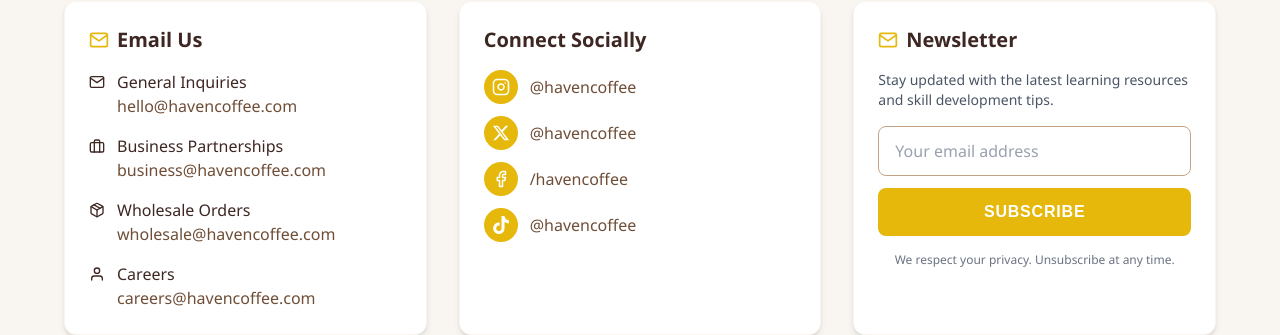
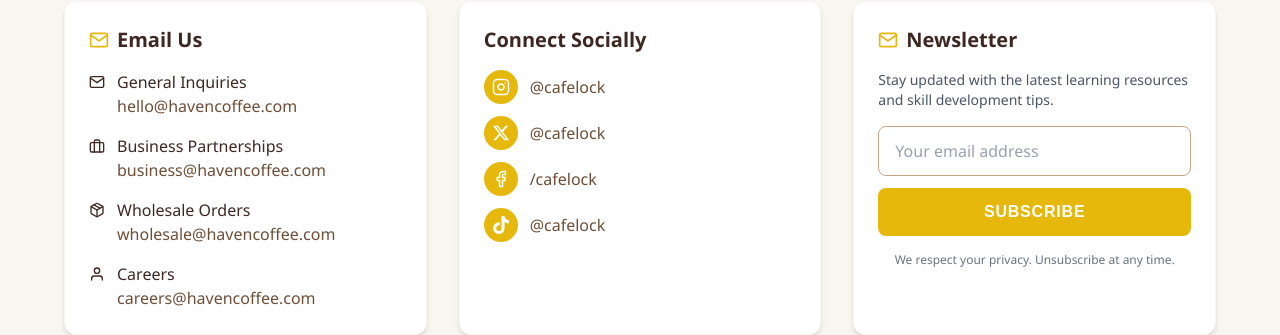
Before and after one commit to ZayanMustafa/coffeeshop, a Next.js app: page /contact in a window 1280 px wide. Shown: the part 593-928 px from the top of the page. Built offline with nearby package versions, Linux system fonts and the light colour scheme.

Commit message:
Update Name

```diff
--- a/src/components/contact/EmailOptions.js
+++ b/src/components/contact/EmailOptions.js
@@ -4,6 +4,7 @@
 'use client';
 import { CONTACT_INFO } from '@/constant/Contact';
 import { motion } from 'framer-motion';
+import Link from 'next/link';
 import { FiMail, FiBriefcase, FiPackage, FiUser } from 'react-icons/fi';
 
 // In your contact page component:
@@ -26,12 +27,12 @@ export const EmailContactCard = ({ contactInfo }) => {
           <FiMail className="mt-1 flex-shrink-0 text-[#3E2723]" />
           <div>
             <p className="font-medium text-[#3E2723]">General Inquiries</p>
-            <a
-              href={`mailto:${contactInfo.email}`}
+            <Link
+              href={`mailto:${CONTACT_INFO.email}`}
               className="hover:text-[#3E2723] transition-colors"
             >
-              {contactInfo.email}
-            </a>
+              {CONTACT_INFO.email}
+            </Link>
           </div>
         </div>
 
@@ -39,12 +40,12 @@ export const EmailContactCard = ({ contactInfo }) => {
           <FiBriefcase className="mt-1 flex-shrink-0 text-[#3E2723]" />
           <div>
             <p className="font-medium text-[#3E2723]">Business Partnerships</p>
-            <a
-              href={`mailto:${contactInfo.businessInquiries}`}
+            <Link
+              href={`mailto:${CONTACT_INFO.businessInquiries}`}
               className="hover:text-[#3E2723] transition-colors"
             >
-              {contactInfo.businessInquiries}
-            </a>
+              {CONTACT_INFO.businessInquiries}
+            </Link>
           </div>
         </div>
 
@@ -52,12 +53,12 @@ export const EmailContactCard = ({ contactInfo }) => {
           <FiPackage className="mt-1 flex-shrink-0 text-[#3E2723]" />
           <div>
             <p className="font-medium text-[#3E2723]">Wholesale Orders</p>
-            <a
-              href={`mailto:${contactInfo.wholesaleContact}`}
+            <Link
+              href={`mailto:${CONTACT_INFO.wholesaleContact}`}
               className="hover:text-[#3E2723] transition-colors"
             >
-              {contactInfo.wholesaleContact}
-            </a>
+              {CONTACT_INFO.wholesaleContact}
+            </Link>
           </div>
         </div>
 
@@ -65,12 +66,12 @@ export const EmailContactCard = ({ contactInfo }) => {
           <FiUser className="mt-1 flex-shrink-0 text-[#3E2723]" />
           <div>
             <p className="font-medium text-[#3E2723]">Careers</p>
-            <a
-              href={`mailto:${contactInfo.careersEmail}`}
+            <Link
+              href={`mailto:${CONTACT_INFO.careersEmail}`}
               className="hover:text-[#3E2723] transition-colors"
             >
-              {contactInfo.careersEmail}
-            </a>
+              {CONTACT_INFO.careersEmail}
+            </Link>
           </div>
         </div>
       </div>
--- a/src/components/contact/SocialMedia.js
+++ b/src/components/contact/SocialMedia.js
@@ -1,15 +1,19 @@
-
-import { FiInstagram, FiFacebook, FiMusic } from 'react-icons/fi';
-import { FaXTwitter, FaTiktok  } from "react-icons/fa6";
+import { FiInstagram, FiFacebook } from 'react-icons/fi';
+import { FaXTwitter, FaTiktok } from "react-icons/fa6";
 import { motion } from 'framer-motion';
-import { CONTACT_INFO } from '@/constant/Contact';
 import Link from 'next/link';
-
+import { SOCIAL_MEDIA } from '@/constant/SocialMedia';
 
 export function SocialMedia() {
+  // Icon mapping
+  const iconComponents = {
+    FiInstagram: FiInstagram,
+    FaXTwitter: FaXTwitter,
+    FiFacebook: FiFacebook,
+    FaTiktok: FaTiktok
+  };
+
   return (
-        <>
-           {/* Social Media */}
     <motion.div
       initial={{ opacity: 0, y: 20 }}
       animate={{ opacity: 1, y: 0 }}
@@ -18,59 +22,24 @@ export function SocialMedia() {
     >
       <h3 className="text-xl font-bold text-[#3E2723] mb-4">Connect Socially</h3>
       <div className="space-y-3">
-    {/* Instagram */}
+        {Object.entries(SOCIAL_MEDIA).map(([platform, data]) => {
+          const IconComponent = iconComponents[data.icon];
+          return (
             <Link
-      href={CONTACT_INFO.socialMedia.instagram}
+              key={platform}
+              href={data.url}
               target="_blank"
               rel="noopener noreferrer"
               className="flex items-center gap-3 text-[#6F4E37] hover:text-[#3E2723] transition-colors group"
             >
               <span className="bg-[#E5B80B] p-2 rounded-full group-hover:bg-[#3E2723] transition-colors">
-        <FiInstagram className="text-white" size={18} />
+                <IconComponent className="text-white" size={18} />
               </span>
-      <span>@havencoffee</span>
+              <span>{data.handle}</span>
             </Link>
-
-    {/* Twitter */}
-    <Link
-      href={CONTACT_INFO.socialMedia.twitter}
-      target="_blank"
-      rel="noopener noreferrer"
-      className="flex items-center gap-3 text-[#6F4E37] hover:text-[#3E2723] transition-colors group"
-    >
-      <span className="bg-[#E5B80B] p-2 rounded-full group-hover:bg-[#3E2723] transition-colors">
-        <FaXTwitter className="text-white" size={18} />
-      </span>
-      <span>@havencoffee</span>
-    </Link>
-
-    {/* Facebook */}
-    <Link
-      href={CONTACT_INFO.socialMedia.facebook}
-      target="_blank"
-      rel="noopener noreferrer"
-      className="flex items-center gap-3 text-[#6F4E37] hover:text-[#3E2723] transition-colors group"
-    >
-      <span className="bg-[#E5B80B] p-2 rounded-full group-hover:bg-[#3E2723] transition-colors">
-        <FiFacebook className="text-white" size={18} />
-      </span>
-      <span>/havencoffee</span>
-    </Link>
-
-    {/* TikTok */}
-    <Link
-      href="https://tiktok.com/@havencoffee"
-      target="_blank"
-      rel="noopener noreferrer"
-      className="flex items-center gap-3 text-[#6F4E37] hover:text-[#3E2723] transition-colors group"
-    >
-      <span className="bg-[#E5B80B] p-2 rounded-full group-hover:bg-[#3E2723] transition-colors">
-        <FaTiktok className="text-white" size={18} />
-      </span>
-      <span>@havencoffee</span>
-    </Link>
+          );
+        })}
       </div>
     </motion.div>
-        </>
   );
 }
--- /dev/null
+++ b/src/constant/SocialMedia.js
@@ -0,0 +1,26 @@
+
+
+
+// constant/SocialMedia.js
+export const SOCIAL_MEDIA = {
+  instagram: {
+    url: "https://instagram.com/cafelock",
+    handle: "@cafelock",
+    icon: "FiInstagram"
+  },
+  twitter: {
+    url: "https://twitter.com/cafelock",
+    handle: "@cafelock",
+    icon: "FaXTwitter"
+  },
+  facebook: {
+    url: "https://facebook.com/cafelock",
+    handle: "/cafelock",
+    icon: "FiFacebook"
+  },
+  tiktok: {
+    url: "https://tiktok.com/@cafelock",
+    handle: "@cafelock",
+    icon: "FaTiktok"
+  }
+};
```
Also changed, not shown: src/app/contact/page.js (+19 -26 lines). Lines whose indentation alone changed are shown as unchanged.
